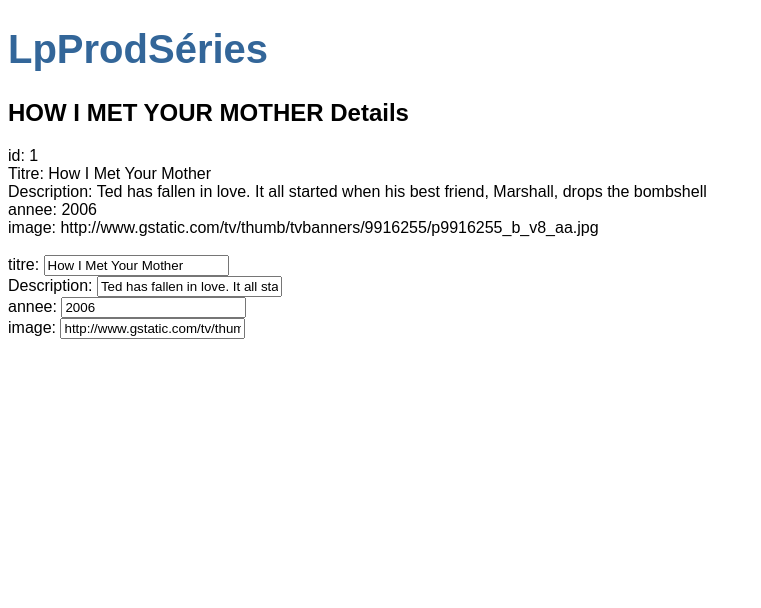
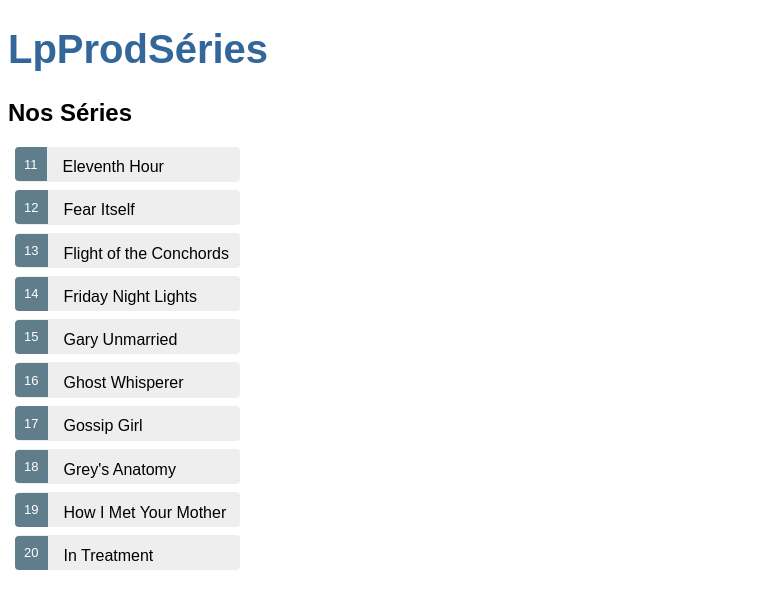
Before and after one commit to mossiXYZ/Series, an Angular app: page /series in a window 1280 px wide. Shown: the top 608 px of the page, without its empty margins (0-761 px from the left). Built offline with nearby package versions, Linux system fonts and the light colour scheme.

Commit message:
Displaying Series list

```diff
--- /dev/null
+++ b/src/app/mock-series.ts
@@ -0,0 +1,15 @@
+import { Serie } from './serie';
+
+export const SERIES: Serie[] = [
+  { idSERIE: 11, titre: 'Eleventh Hour', description:"Un scientifique du gouvernement et son attrayant responsable du FBI tentent de pr�server les populations d\'exp�riences scientifiques mortelles, d\'empoisonneurs, de maladies rares et de risques environnementaux." , annee:"2008-2009" , image:"https://m.media-amazon.com/images/M/MV5BMTY3OTEzODA1OV5BMl5BanBnXkFtZTcwODQwOTIxMw@@._V1_SX300.jpg" },
+  { idSERIE: 12, titre: 'Fear Itself', description:"Une s�rie t�l�vis�e divis�e en treize films de soixante minutes d\'�crivains et de r�alisateurs d\'horreur." , annee:"2008-2009" , image:"https://m.media-amazon.com/images/M/MV5BMTY4NzE5NjU1OF5BMl5BanBnXkFtZTcwMzU5MDEwNQ@@._V1_SX300.jpg" },
+  { idSERIE: 13, titre: 'Flight of the Conchords', description: 'Bret et Jemaine sont Flight of the Conchords, un groupe de folk-rock n�o-z�landais install� � New York � la recherche de la c�l�brit�.', annee: '2007�2009', image:'https://m.media-amazon.com/images/M/MV5BMTg0NzQ3NzE2MV5BMl5BanBnXkFtZTcwODkxMjY1Mw@@._V1._CR42,18,329,459_SY132_CR3,0,89,132_AL_.jpg_V1_SX300.jpg'},
+  { idSERIE: 14, titre: 'Friday Night Lights', description:'Les �preuves et les tribulations des footballeurs texans de petites villes, de leurs amis, de leur famille et de leurs entra�neurs.', annee:'2006�2011', image:'https://m.media-amazon.com/images/M/MV5BMTYwNjIyMTYwOV5BMl5BanBnXkFtZTcwMTA2MDU1MQ@@._V1_SX300.jpg'},
+  { idSERIE: 15, titre: 'Gary Unmarried', description:'Nouvellement divorc� apr�s quinze ans de mariage, Gary Brooks, un entrepreneur en peinture, s\'efforce de concilier travail, garde partag�e de ses deux enfants, une ex-femme dominante et sa nouvelle petite amie fox.', annee:'2008�2010', image:'https://m.media-amazon.com/images/M/MV5BMTczNDY4NjYxNl5BMl5BanBnXkFtZTcwODI2OTY4MQ@@._V1_SX300.jpg'},
+  { idSERIE: 16, titre: 'Ghost Whisperer', description:'Une jeune mari�e ayant la capacit� de communiquer avec les esprits des morts surmonte le scepticisme et le doute pour les aider � envoyer leurs messages importants aux vivants et permettre aux morts de passer de l\'autre c�t�.', annee:'2005�2010', image:'https://m.media-amazon.com/images/M/MV5BMTUzODQ0Nzg3OV5BMl5BanBnXkFtZTYwNDI0NDg2._V1_SX300.jpg'},
+  { idSERIE: 17, titre: 'Gossip Girl', description:'Les adolescents privil�gi�s vivant dans l\'Upper East Side de New York sont tous accros au blog de Gossip Girl une myst�rieuse blogueuse qui d�voile tous les derniers potins et rumeurs sur leur communaut� tr�s ferm�e', annee:'2007�2012', image:'https://m.media-amazon.com/images/M/MV5BNmQ4Zjg1YWYtMTA1Mi00ZGY1LTlmN2ItYTc5ODkzNTFmYWVhXkEyXkFqcGdeQXVyNjQ0OTk1ODg@._V1_SX300.jpg'},
+  { idSERIE: 18, titre: 'Grey\'s Anatomy', description:'Un drame centr� sur la vie personnelle et professionnelle de cinq stagiaires en chirurgie et de leurs superviseurs.',annee: '2005',image: 'https://m.media-amazon.com/images/M/MV5BMTY5OTNjNTctMWYxNC00YjE2LWEzMTMtMTIzMzQ1MzhkODRhXkEyXkFqcGdeQXVyMzAzNTY3MDM@._V1_SX300.jpg'},
+  { idSERIE: 19, titre: 'How I Met Your Mother', description:'Un p�re raconte � ses enfants, � travers une s�rie de flashbacks, le voyage qu�il a entrepris avec ses quatre meilleurs amis avant de rencontrer sa m�re.',annee: '2005�2014',image: 'https://m.media-amazon.com/images/M/MV5BMTA5MzAzNTcyNjZeQTJeQWpwZ15BbWU3MDUyMzE1MTk@._V1_SX300.jpg'},
+  { idSERIE: 20, titre: 'In Treatment', description:'Un psychoth�rapeute s\'interroge sur ses capacit�s et obtient de l\'aide en retrouvant son ancien th�rapeute, qu\'il n\'a pas vu depuis dix ans.',annee: '2008�2010', image:'https://m.media-amazon.com/images/M/MV5BNjM4NzMzMDI1NF5BMl5BanBnXkFtZTcwOTE2MTMwNA@@._V1_SX300.jpg'},
+
+];
--- a/src/app/series/series.component.css
+++ b/src/app/series/series.component.css
@@ -0,0 +1,48 @@
+/* HeroesComponent's private CSS styles */
+.selected {
+  background-color: #CFD8DC !important;
+  color: white;
+}
+.heroes {
+  margin: 0 0 2em 0;
+  list-style-type: none;
+  padding: 0;
+  width: 15em;
+}
+.heroes li {
+  cursor: pointer;
+  position: relative;
+  left: 0;
+  background-color: #EEE;
+  margin: .5em;
+  padding: .3em 0;
+  height: 1.6em;
+  border-radius: 4px;
+}
+.heroes li.selected:hover {
+  background-color: #BBD8DC !important;
+  color: white;
+}
+.heroes li:hover {
+  color: #607D8B;
+  background-color: #DDD;
+  left: .1em;
+}
+.heroes .text {
+  position: relative;
+  top: -3px;
+}
+.heroes .badge {
+  display: inline-block;
+  font-size: small;
+  color: white;
+  padding: 0.8em 0.7em 0 0.7em;
+  background-color: #607D8B;
+  line-height: 1em;
+  position: relative;
+  left: -1px;
+  top: -4px;
+  height: 1.8em;
+  margin-right: .8em;
+  border-radius: 4px 0 0 4px;
+}
--- a/src/app/series/series.component.html
+++ b/src/app/series/series.component.html
@@ -1,27 +1,39 @@
-<h2>{{serie.titre | uppercase}} Details</h2>
-<div><span>id: </span>{{serie.idSERIE}}</div>
-<div><span>Titre: </span>{{serie.titre}}</div>
-<div><span>Description: </span>{{serie.description}}</div>
-<div><span>annee: </span>{{serie.annee}}</div>
-<div><span>image: </span>{{serie.image}}</div>
-<br/>
+
+<h2>Nos Séries</h2>
+<ul class="heroes">
+  <li *ngFor="let serie of series"
+  [class.selected]="serie === selectedSerie"
+  (click)="onSelect(serie)"
+  >
+    <span class="badge">{{serie.idSERIE}}</span> {{serie.titre}}
+  </li>
+</ul>
+
+
+
+<div *ngIf="selectedSerie">
+
+  <h2>{{selectedSerie.titre | uppercase}} Details</h2>
+  <div><span>id: </span>{{selectedSerie.idSERIE}}</div>
   <div>
-  <label>titre:
-    <input [(ngModel)]="serie.titre" placeholder="titre">
+    <label>Titre:
+      <input [(ngModel)]="selectedSerie.titre" placeholder="titre">
     </label>
   </div>
   <div>
+    <label>Titre:
+      <input [(ngModel)]="selectedSerie.titre" placeholder="titre">
+    </label>
+  </div>
+
+  <div>
     <label>Description:
-    <input [(ngModel)]="serie.description" placeholder="description">
+      <input [(ngModel)]="selectedSerie.description" placeholder="description">
     </label>
   </div>
   <div>
-  <label>annee:
-    <input [(ngModel)]="serie.annee" placeholder="annee">
+    <label>ImageURL:
+      <input [(ngModel)]="selectedSerie.image" placeholder="image">
     </label>
   </div>
-<div>
-  <label>image:
-    <input [(ngModel)]="serie.image" placeholder="image">
-  </label>
 </div>
--- a/src/app/series/series.component.ts
+++ b/src/app/series/series.component.ts
@@ -1,5 +1,6 @@
 import { Component, OnInit } from '@angular/core';
 import { Serie } from '../serie';
+import { SERIES } from '../mock-series';
 
 @Component({
   selector: 'app-series',
@@ -8,18 +9,20 @@
 })
 export class SeriesComponent implements OnInit {
 
-  serie : Serie = {
 
-      idSERIE: 1,
-      titre: "How I Met Your Mother",
-      description: "Ted has fallen in love. It all started when his best friend, Marshall, drops the bombshell ",
-      annee: "2006",
-      image: "http://www.gstatic.com/tv/thumb/tvbanners/9916255/p9916255_b_v8_aa.jpg",
-  };
+
+  series = SERIES;
+  selectedSerie: Serie;
+
+
 
   constructor() { }
 
   ngOnInit() {
   }
 
+
+  onSelect(serie: Serie): void {
+    this.selectedSerie = serie;
+  }
 }
```
Lines whose indentation alone changed are shown as unchanged.
